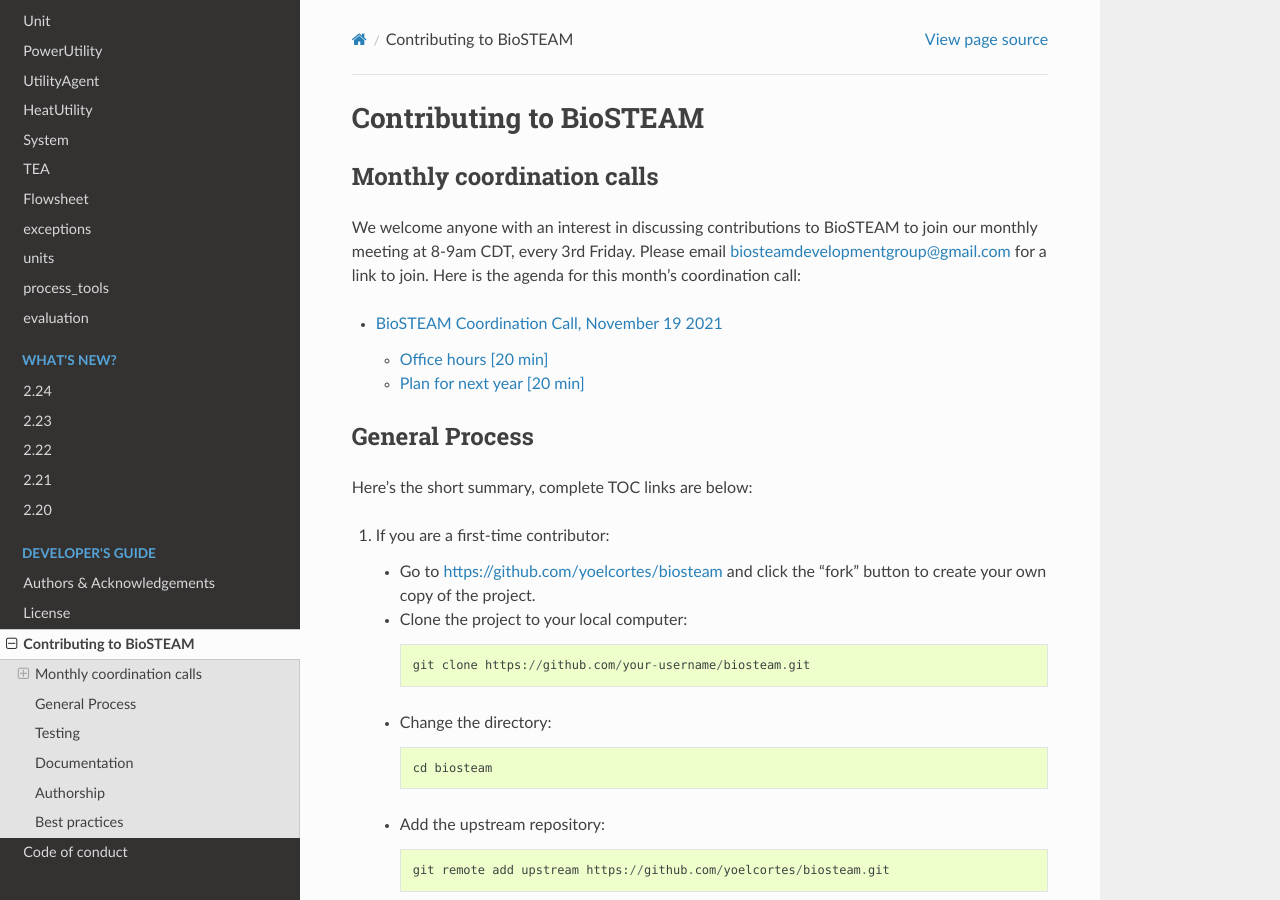
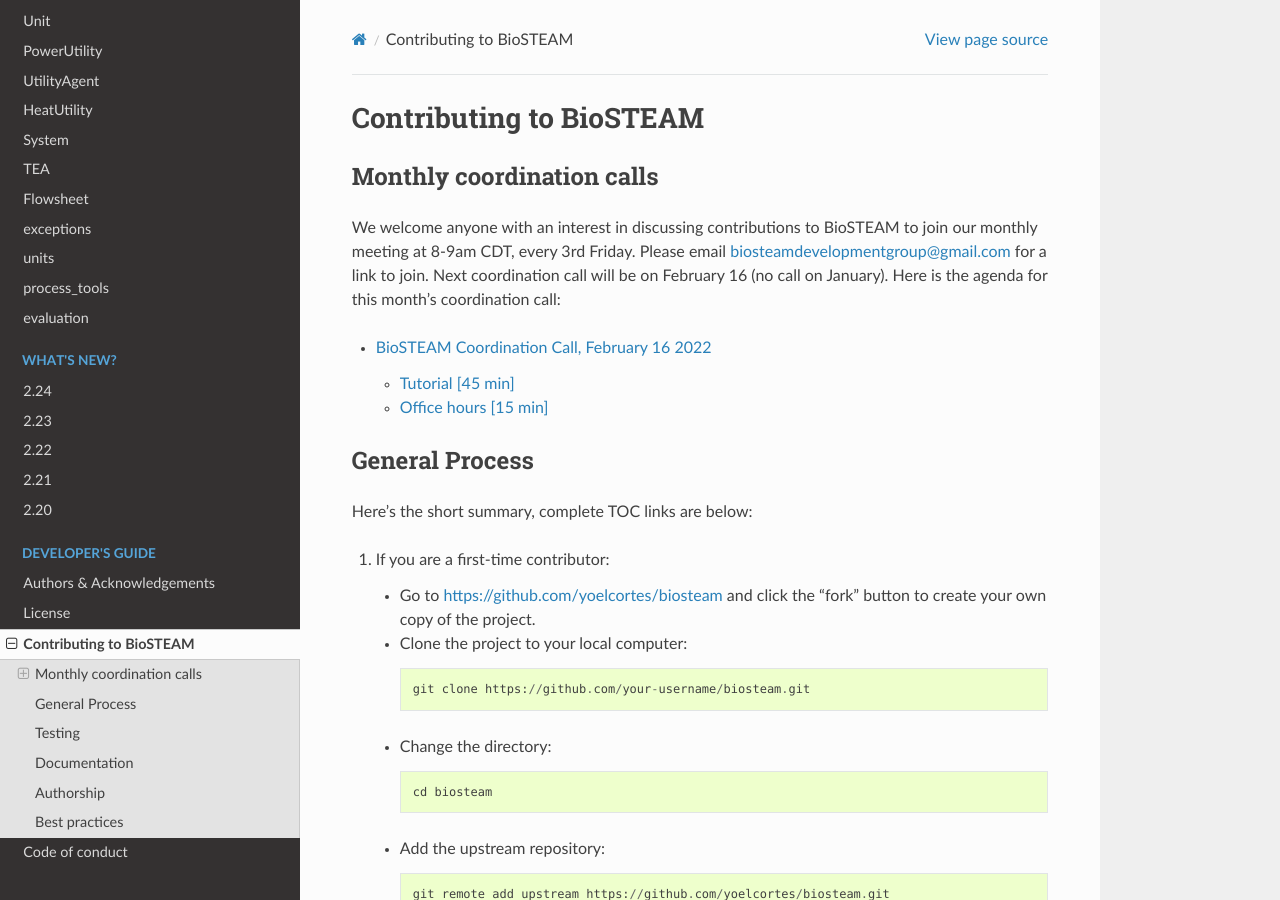
Before and after one commit to BioSTEAMDevelopmentGroup/biosteam, a Sphinx documentation site: the page built from docs/CONTRIBUTING.rst, in a window 1280 px wide and 900 px high. Built offline with Sphinx 7.4.7 and the Read the Docs theme 2.0.0, drawn with Linux system fonts in a browser that asks for light colours; formulas are drawn with MathJax 3; pages that are not in the unit, such as notebooks, are missing from menus.

Commit message:
update agenda for coordination call:

```diff
--- a/docs/CONTRIBUTING.rst
+++ b/docs/CONTRIBUTING.rst
@@ -6,12 +6,13 @@
 
 We welcome anyone with an interest in discussing contributions to BioSTEAM to join our
 monthly meeting at 8-9am CDT, every 3rd Friday. Please email biosteamdevelopmentgroup@gmail.com
-for a link to join. Here is the agenda for this month's coordination call:
+for a link to join. Next coordination call will be on February 16 (no call on January).
+Here is the agenda for this month's coordination call:
 
 .. toctree::
    :maxdepth: 2
 
-   coordination/December-17-2021
+   coordination/February-16-2022
 
 General Process
 ---------------
```
Also changed, not shown: docs/coordination/February-16-2022.ipynb.
